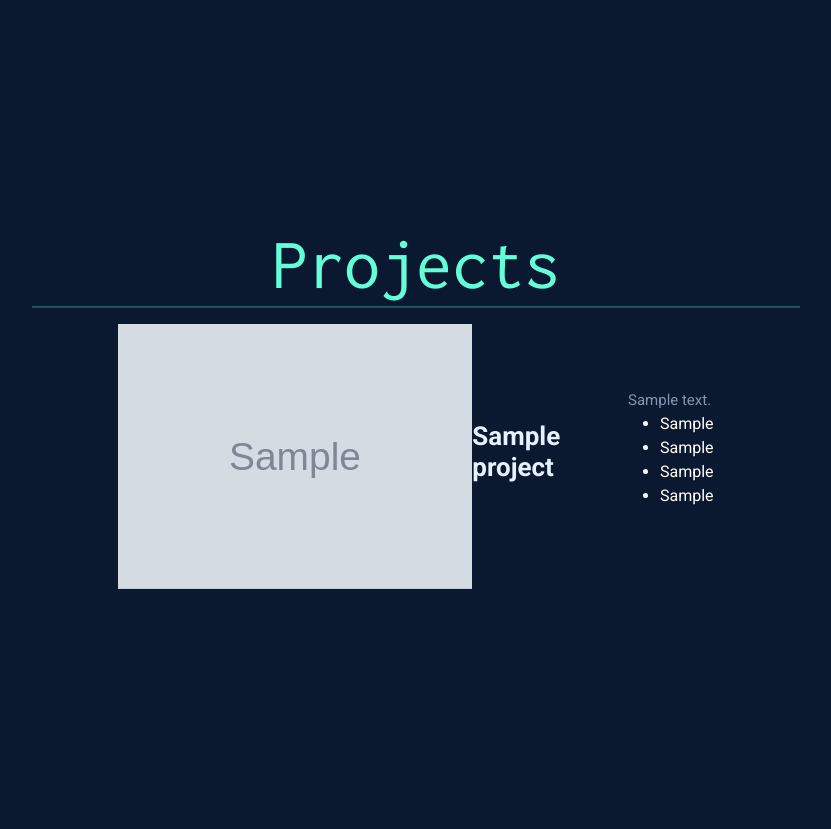
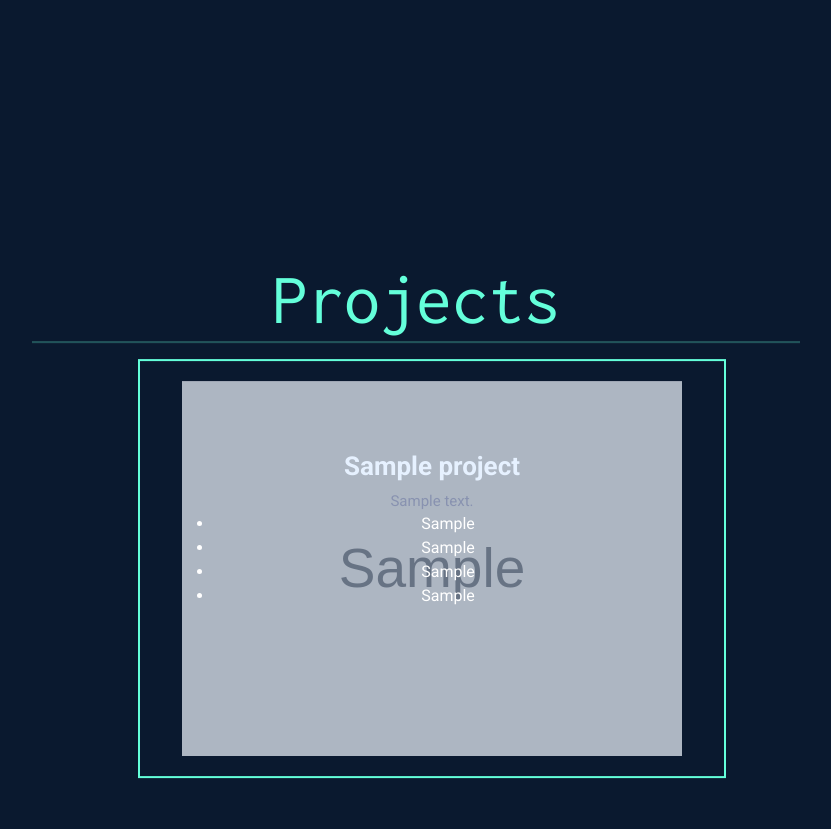
Before and after one commit to arekbauer/Personal-Portfolio-Project, a Django app: template portfolio/templates/portfolio/home.html in a window 1280 px wide. Shown: the part 3035-3864 px from the top of the page, without its empty margins (224-1055 px from the left). After the commit the page ends 3814 px from the top, so only its background shows below. Run offline with Django 3.2, Linux system fonts and the light colour scheme; the template is opened without the code that fills it: most values are stand-ins (such as "Sample title", 1, 10 or a date in 2020); grey boxes marked "Sample" are stand-in pictures.

Commit message:
Attempt 4 of projects

```diff
--- a/personal_portfolio/settings.py
+++ b/personal_portfolio/settings.py
@@ -36,6 +36,7 @@ INSTALLED_APPS = [
     'django.contrib.contenttypes',
     'django.contrib.sessions',
     'django.contrib.messages',
+    'livereload',
     'django.contrib.staticfiles',
     'portfolio',
 ]
@@ -48,6 +49,7 @@ MIDDLEWARE = [
     'django.contrib.auth.middleware.AuthenticationMiddleware',
     'django.contrib.messages.middleware.MessageMiddleware',
     'django.middleware.clickjacking.XFrameOptionsMiddleware',
+    'livereload.middleware.LiveReloadScript',
 ]
 
 ROOT_URLCONF = 'Personal_Portfolio.urls'
--- a/portfolio/static/portfolio/custom.css
+++ b/portfolio/static/portfolio/custom.css
@@ -262,25 +262,71 @@ hr {
     width: 60%;
     top: 425%;
     left: 50%;
-    padding-bottom: 10%;
-    margin-right: -50%;
+    padding-bottom: 50%;
     transform: translate(-50%, -50%);
+
+    margin: 0px;
+    padding: 0px;
     box-sizing: border-box;
-    padding: 0;
-    margin: 0;
 }
 
-.projects img {
+.projects .container {
+    margin: 1rem;
+    width: 100%;
+    display: flex;
+    justify-content: center;
+    align-items: center;
+    padding: 0px 90px;
+}
+
+.projects .row {
+    width: 100%;
+    display: flex;
+    justify-content: center;
+    flex-wrap: wrap;
+    border: 2px solid var(--cream);
+
+    align-items: center;
+    text-align: center;
+
     width: 100%;
 }
 
-.projects .content {
-    display: flex;
-    align-items: center;
-    justify-content: center;
-    max-width: 80%;
-    margin: 0 auto;
-    margin-bottom: 15rem;
+.projects .image {
+    background: var(--mid-blue);
+    padding: 0;
+    position: relative;
+    flex: 1;
+    max-width: 500px;
+    height: 100%;
+    margin: 1rem;
+    overflow: hidden;
+    flex: 1;
+    margin: 20px 20px;
+}
+
+.projects .image img {
+    opacity: 0.8;
+    position: relative;
+    vertical-align: top;
+    transition: 0.6s;
+    transition-property: opacity;
+    max-width: 100%;
+    width: 100%;
+    height: auto;
+}
+
+.projects .image:hover img {
+    opacity: 1;
+}
+
+.projects .details {
+    z-index: 1;
+    position: absolute;
+    top: 0;
+    right: 0;
+    width: 100%;
+    height: 100%;
 }
 
 .projects .titles h1 {
@@ -288,15 +334,16 @@ hr {
 }
 
 /* Title */
-.projects .content h1 {
+.projects .details h1 {
     color: var(--lighest-blue);
     font-family: var(--default-font);
     font-weight: 700;
     font-size: 26px;
+    margin-top: 70px;
 }
 
 /* Description */
-.projects .content p {
+.projects .details p {
     color: var(--light-blue);
     font-family: var(--default-font);
     font-weight: 400;
@@ -304,3 +351,10 @@ hr {
     margin-bottom: 0;
     text-wrap: balance;
 }
+
+/*media controls*/
+@media screen and (max-width: 768px){
+    .projects .row {
+        flex-direction: column;
+    }
+}
--- a/portfolio/templates/portfolio/home.html
+++ b/portfolio/templates/portfolio/home.html
@@ -48,14 +48,13 @@
             </div>
             <div class="container">
                 {% for project in projects %}
-                <article class="content">
+                <div class="row">
+                    <div class="image">
                         {% if project.url %}
                         <a href="{{ project.url }}"><img src="{{ project.image.url }}"></a>
                         {% endif %}
-                    <div class="info">
+                        <div class="details">
                             <h1>{{ project.title }}</h1>
-                    </div>
-                    <div class="extra-info">
                             <p>{{ project.description }}</p>
                             <ul>
                             {% if project.skill1 %}
@@ -70,9 +69,9 @@
                             {% if project.skill4 %}
                             <li>{{ project.skill4 }}</li>
                             {% endif %}
-                        </ul>
                         </div>
-                </article>
+                    </div>
+                </div>
                 {% endfor %}
             </div>
         </section>
```
Lines whose indentation alone changed are shown as unchanged.
